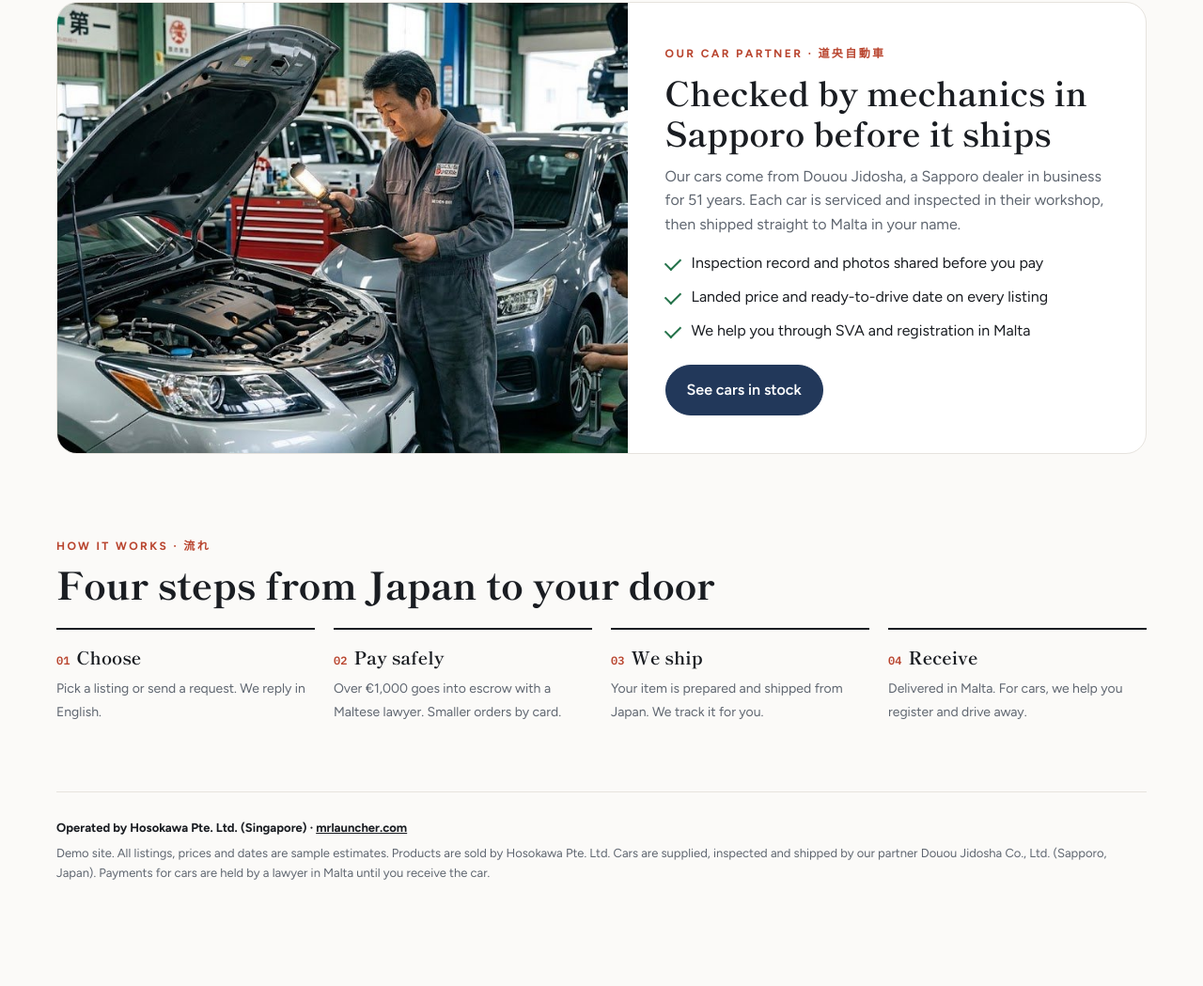
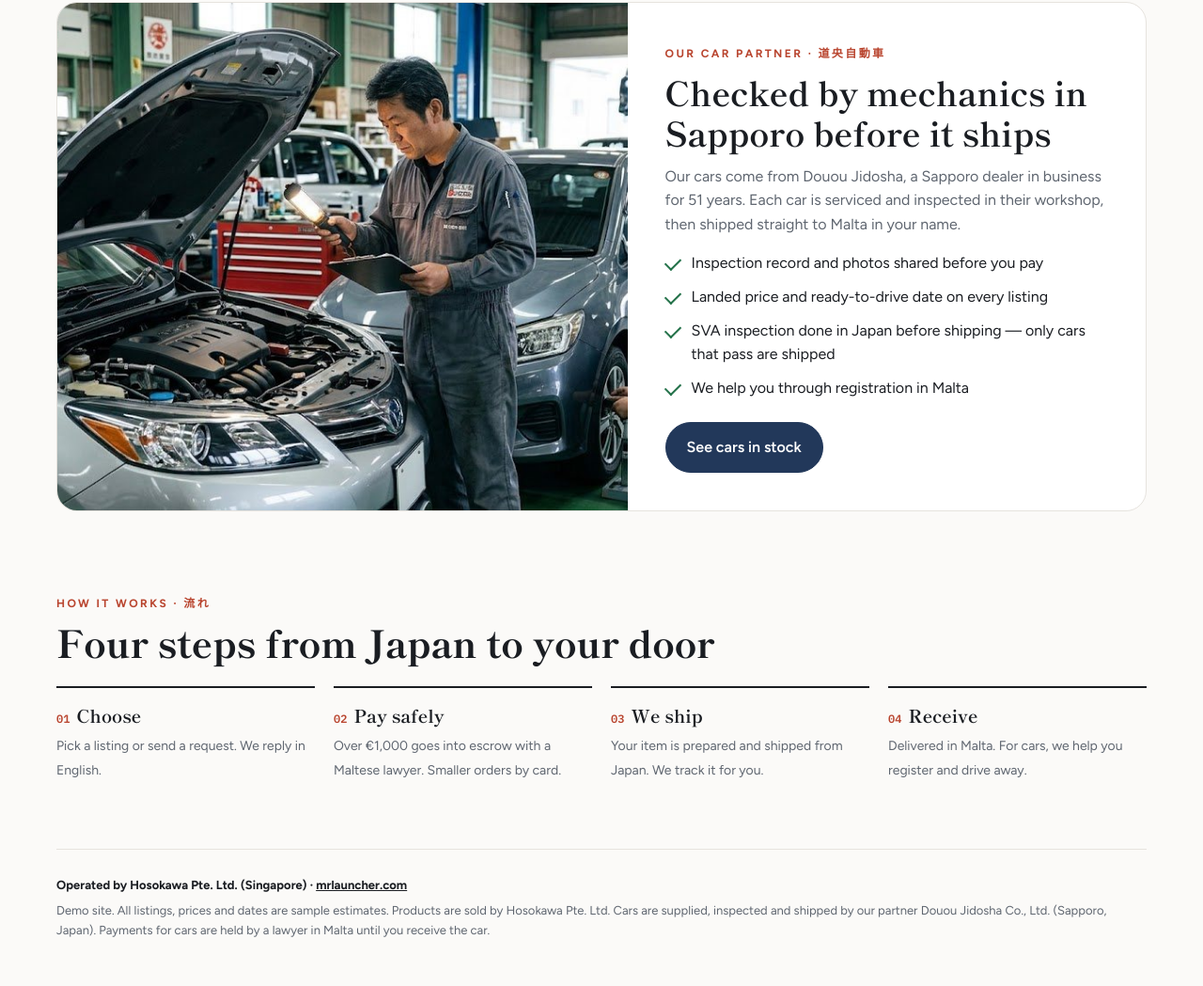
Before and after one commit to shinichihosokawa-ops/mtdirect, a plain HTML site: page index.html in a window 1280 px wide. Shown: the part 1803-2852 px from the top of the page at 94% size. Before the commit the page ends 2790 px from the top, so only its background shows below. Drawn offline with nearby package versions, Linux system fonts and the light colour scheme.

Commit message:
SVA inspection done in Japan before shipping
Co-Authored-By: Claude Opus 5.5 <noreply@anthropic.com>
Claude-Session: https://claude.ai/code/session_01VzpBAMrtmwVv4ciddcmY7D

```diff
--- a/index.html
+++ b/index.html
@@ -235,7 +235,7 @@ footer .op{color:var(--ink);font-weight:700;margin:0 0 6px}
         <ul class="checks">
           <li>Inspection record and photos shared before you pay</li>
           <li>Landed price and ready-to-drive date on every listing</li>
-          <li>We help you through SVA and registration in Malta</li>
+          <li>SVA inspection done in Japan before shipping — only cars that pass are shipped</li><li>We help you through registration in Malta</li>
         </ul>
         <a class="btn" href="#cars">See cars in stock</a>
       </div>
@@ -256,7 +256,7 @@ footer .op{color:var(--ink);font-weight:700;margin:0 0 6px}
       <h2>What you pay, and to whom</h2>
       <div class="payrows">
         <div><b>Held in escrow by a Maltese lawyer</b>When you order, you pay the full <strong>car price, landed in Malta</strong> into the client account of an independent advocate in Malta. It covers the car, shipping and insurance, import duty and VAT. The lawyer releases the money to the seller, Hosokawa Pte. Ltd., in one payment, only after you have received the car. If the car is not shipped on time, or cannot be registered in Malta because of a problem with the car, you get a refund.</div>
-        <div><b>Paid by you in Malta</b>The <strong>registration costs</strong> shown on each car: registration tax, SVA inspection, plates and local fees, paid directly to the Maltese authorities and providers. These are estimates and may change.</div>
+        <div><b>Paid by you in Malta</b>The <strong>registration costs</strong> shown on each car: registration tax, plates and local fees, paid directly to the Maltese authorities and providers. These are estimates and may change.</div>
       </div>
     </div>
     <div class="strip" id="assumptions"></div>
@@ -335,12 +335,12 @@ footer .op{color:var(--ink);font-weight:700;margin:0 0 6px}
   const $ = s => document.querySelector(s);
   const eur = n => "€" + Math.round(n).toLocaleString("en-GB");
   const esc = s => String(s ?? "").replace(/[&<>"']/g, c => ({"&":"&amp;","<":"&lt;",">":"&gt;",'"':"&quot;","'":"&#39;"}[c]));
-  function calc(v){ const fobEur=(v.fobJpy||0)/A.fx, cif=fobEur+(v.freightEur||0), duty=cif*A.duty, vat=(cif+duty)*A.vat, port=cif+duty+vat, reg=(v.regTaxEur||0)+A.sva+A.local, market=v.marketEur||0; return {fobEur,cif,duty,vat,port,reg,market,sale:market-reg}; }
+  function calc(v){ const fobEur=(v.fobJpy||0)/A.fx, cif=fobEur+(v.freightEur||0), duty=cif*A.duty, vat=(cif+duty)*A.vat, port=cif+duty+vat+A.sva, reg=(v.regTaxEur||0)+A.local, market=v.marketEur||0; return {fobEur,cif,duty,vat,port,reg,market,sale:market-reg}; }
   function addDays(n){ const x=new Date(); x.setDate(x.getDate()+n); return x; }
   const fmt = d => d.toLocaleDateString("en-GB",{day:"numeric",month:"short",year:"numeric"});
   const fmtShort = d => d.toLocaleDateString("en-GB",{day:"numeric",month:"short"});
   function dates(){ const a=SHIP[0]+SEA[0], b=SHIP[1]+SEA[1]; return {arrFrom:addDays(a),arrTo:addDays(b),roadFrom:addDays(a+REG[0]),roadTo:addDays(b+REG[1])}; }
-  $("#assumptions").innerHTML = `Japan → Malta <b>${SHIP[0]+SEA[0]}–${SHIP[1]+SEA[1]} days</b>　SVA inspection <b>€${A.sva}</b>　Local fees <b>€${A.local}</b>　VAT <b>18%</b>`;
+  $("#assumptions").innerHTML = `Japan → Malta <b>${SHIP[0]+SEA[0]}–${SHIP[1]+SEA[1]} days</b>　SVA inspection in Japan <b>€${A.sva}</b>　Local fees <b>€${A.local}</b>　VAT <b>18%</b>`;
 
   const vehicles = [
     {id:"roomy", real:true, photos:[["front","Front"],["rear","Rear"],["dash","Dashboard"],["camera","Reversing camera"],["rear-seats","Rear seats"],["cargo","Cargo area"],["underbody","Underbody"]],
@@ -392,7 +392,7 @@ footer .op{color:var(--ink);font-weight:700;margin:0 0 6px}
 
   let pano = null;
   function sheetRows(c){
-    const r=[["head","Costs up to Malta port"],["","Car price in Japan (FOB)",eur(c.fobEur)],["","Shipping and insurance",eur(c.cif-c.fobEur)],["","Import duty 10%",eur(c.duty)],["","VAT 18%",eur(c.vat)],["sub","Subtotal",eur(c.port)],["head","Registration in Malta (paid by buyer)"],["","Registration tax (est.)",eur(c.reg-A.sva-A.local)],["","SVA inspection and local fees",eur(A.sva+A.local)],["sub","Subtotal",eur(c.reg)],["big","Car price, landed in Malta",eur(c.sale)],["","Total on the road",eur(c.market)]];
+    const r=[["head","Costs up to Malta port"],["","Car price in Japan (FOB)",eur(c.fobEur)],["","Shipping and insurance",eur(c.cif-c.fobEur)],["","Import duty 10%",eur(c.duty)],["","VAT 18%",eur(c.vat)],["","SVA inspection in Japan (before shipping)",eur(A.sva)],["sub","Subtotal",eur(c.port)],["head","Registration in Malta (paid by buyer)"],["","Registration tax (est.)",eur(c.reg-A.local)],["","Plates and local fees",eur(A.local)],["sub","Subtotal",eur(c.reg)],["big","Car price, landed in Malta",eur(c.sale)],["","Total on the road",eur(c.market)]];
     return r.map(([k,a,b]) => k==="head"?`<tr class="head"><td colspan="2">${a}</td></tr>`:`<tr class="${k}"><td>${a}</td><td>${b}</td></tr>`).join("");
   }
   function openDetail(id){
```
